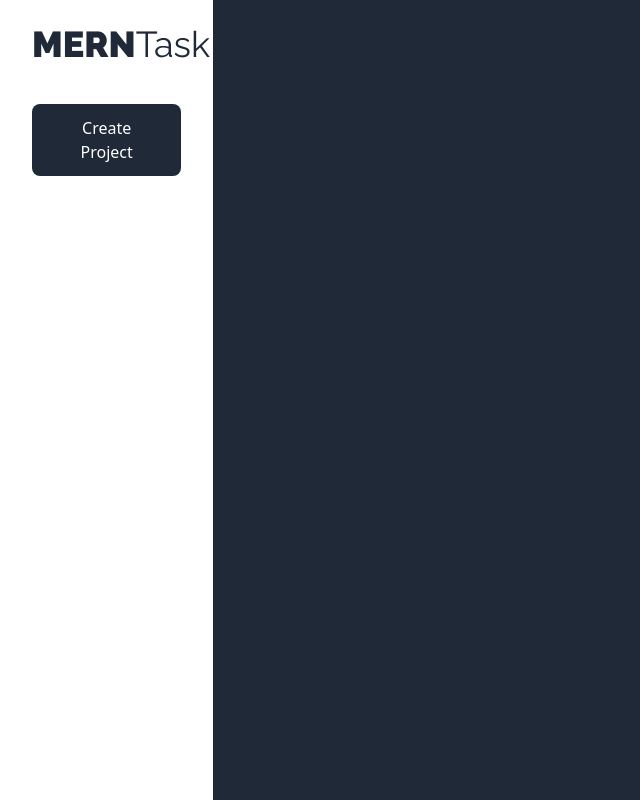
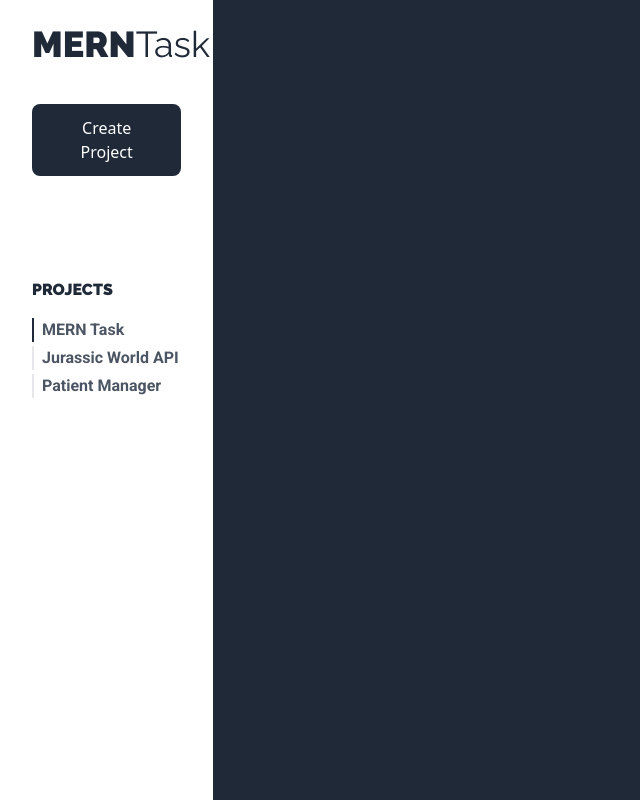
Before and after one commit to angelmtztrc/mern-task, a React (Create React App) app in the folder client/: page / in a window 1280 px wide. Shown: the whole page, without its empty margins (0-640 px from the left). Built offline with nearby package versions, Linux system fonts and the light colour scheme.

Commit message:
feature(client): project list component

```diff
--- a/client/src/components/CreateProject.js
+++ b/client/src/components/CreateProject.js
@@ -20,8 +20,8 @@ const CreateProject = () => {
       <input
         type="text"
         placeholder="Name of the project..."
-        className={`mt-5 px-4 py-2 w-full border-b-2 border-gray-200 focus:border-gray-800 focus:outline-none transform transition-all duration-300 ease-in ${
-          visible ? 'translate-x-0 opacity-100' : '-translate-x-96 opacity-0'
+        className={`mt-5 px-4 py-2 w-full border-b-2 border-gray-200 focus:border-gray-800 outline-none focus:outline-none transform transition-all duration-300 ease-in appearance-none ${
+          visible ? 'translate-x-0' : '-translate-x-96'
         }`}
       />
     </div>
--- /dev/null
+++ b/client/src/components/ProjectsList.js
@@ -0,0 +1,22 @@
+const ProjectsList = () => {
+  return (
+    <div className="mt-10 font-body">
+      <p className="text-gray-800 font-display font-extrabold uppercase">
+        Projects
+      </p>
+      <ul className="flex flex-col mt-4 space-y-1">
+        <li className="inline-block pl-2 text-gray-600 hover:text-gray-900 font-bold border-l-2 border-gray-800 cursor-pointer transition-colors duration-300 ease-in">
+          MERN Task
+        </li>
+        <li className="inline-block pl-2 text-gray-600 hover:text-gray-900 font-bold border-l-2 hover:border-gray-800 cursor-pointer transition-colors duration-300 ease-in">
+          Jurassic World API
+        </li>
+        <li className="inline-block pl-2 text-gray-600 hover:text-gray-900 font-bold border-l-2 hover:border-gray-800 cursor-pointer transition-colors duration-300 ease-in">
+          Patient Manager
+        </li>
+      </ul>
+    </div>
+  );
+};
+
+export default ProjectsList;
--- a/client/src/components/Sidebar.js
+++ b/client/src/components/Sidebar.js
@@ -1,13 +1,15 @@
+// components
 import CreateProject from './CreateProject';
+import ProjectsList from './ProjectsList';
 
 const Sidebar = () => {
   return (
     <aside className="flex flex-col col-span-2 px-8 py-6 text-gray-800">
-      <h1 className="font-display text-center text-4xl">
+      <h1 className="text-center font-display text-4xl">
         <span className="font-extrabold">MERN</span>Task
       </h1>
-
       <CreateProject />
+      <ProjectsList />
     </aside>
   );
 };
```
Also changed, not shown: 1 other file (tests, documents, lock files or other folders).
